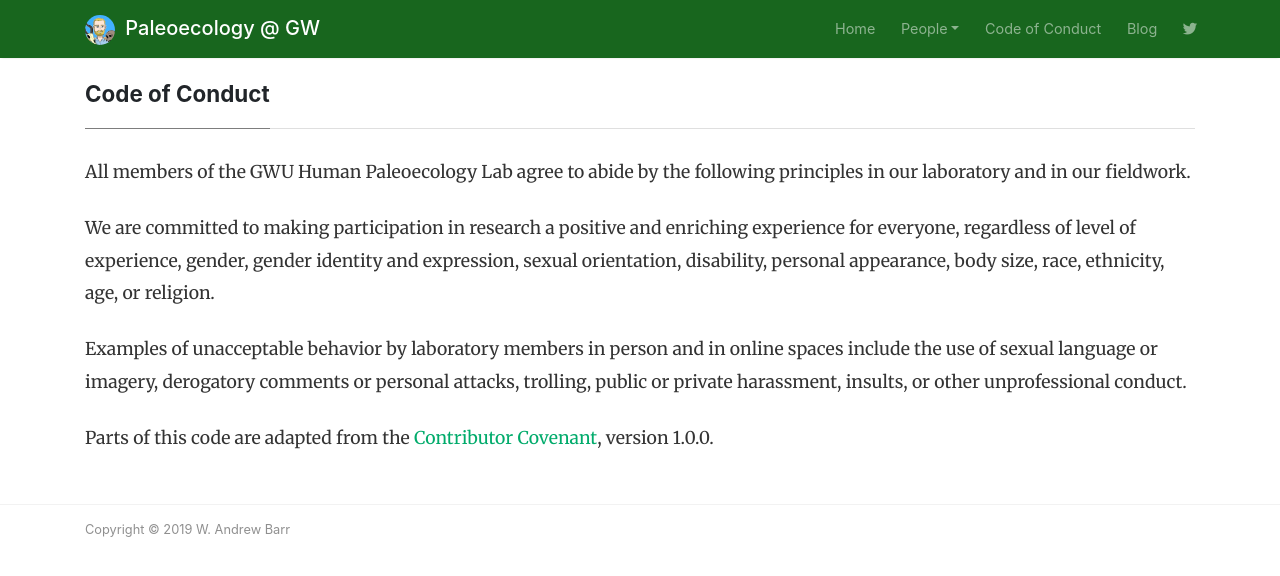
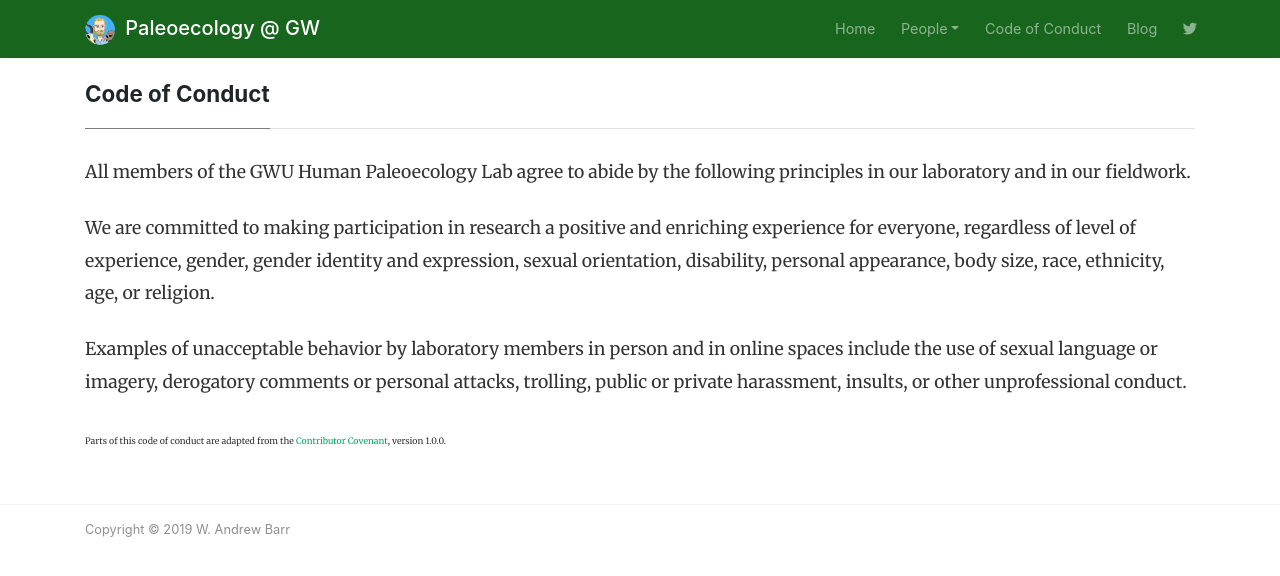
Before and after one commit to wabarr/PAPER, a Jekyll site: the page built from code-of-conduct.md, in a window 1280 px wide. Shown: the top 576 px of the page. Built offline with Jekyll 4.4.1, drawn with Linux system fonts in a browser that asks for light colours; nearby versions of some CDN libraries; comment, search, counter and statistics services are not loaded.

Commit message:
Update code-of-conduct.md

```diff
--- a/code-of-conduct.md
+++ b/code-of-conduct.md
@@ -10,4 +10,5 @@
 
 Examples of unacceptable behavior by laboratory members in person and in online spaces include the use of sexual language or imagery, derogatory comments or personal attacks, trolling, public or private harassment, insults, or other unprofessional conduct.
 
-Parts of this code are adapted from the [Contributor Covenant](http://contributor-covenant.org), version 1.0.0.
+
+<span style="font-size:50%">Parts of this code of conduct are adapted from the [Contributor Covenant](http://contributor-covenant.org), version 1.0.0.</span>
```
